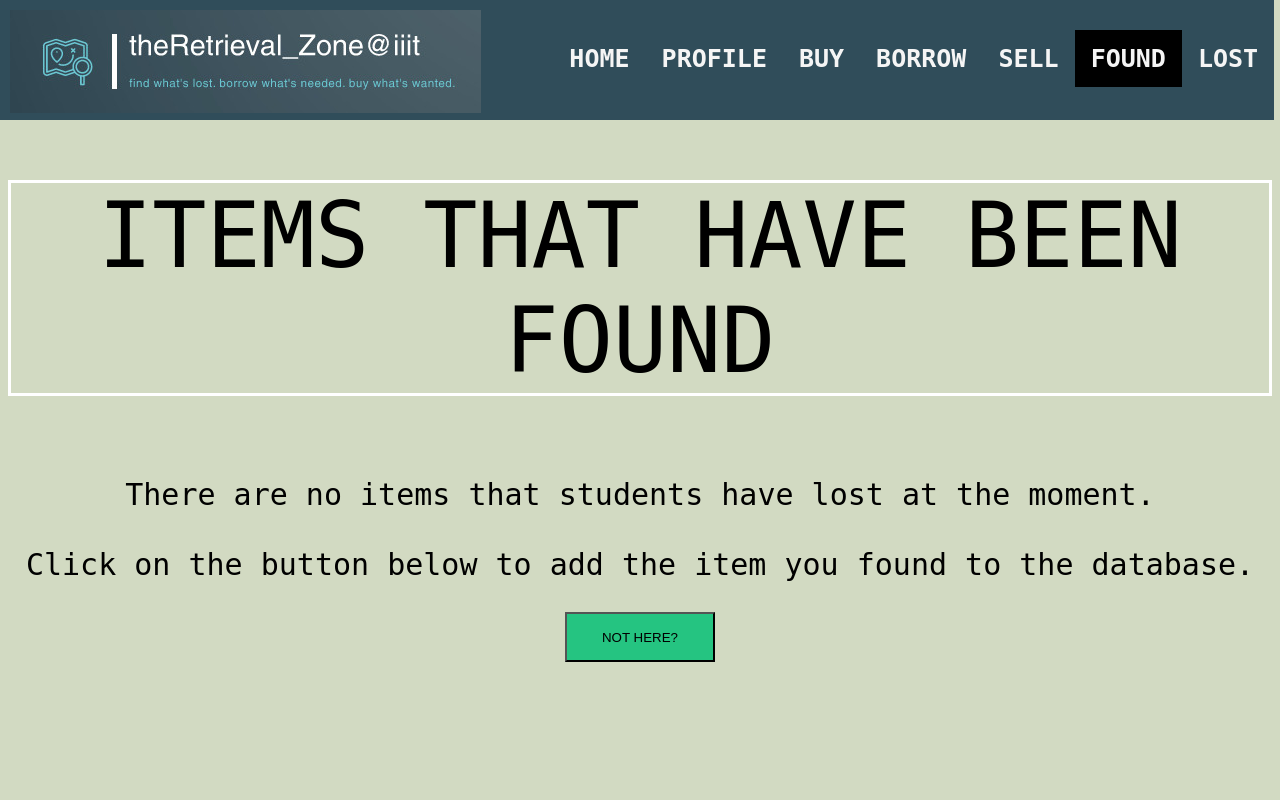
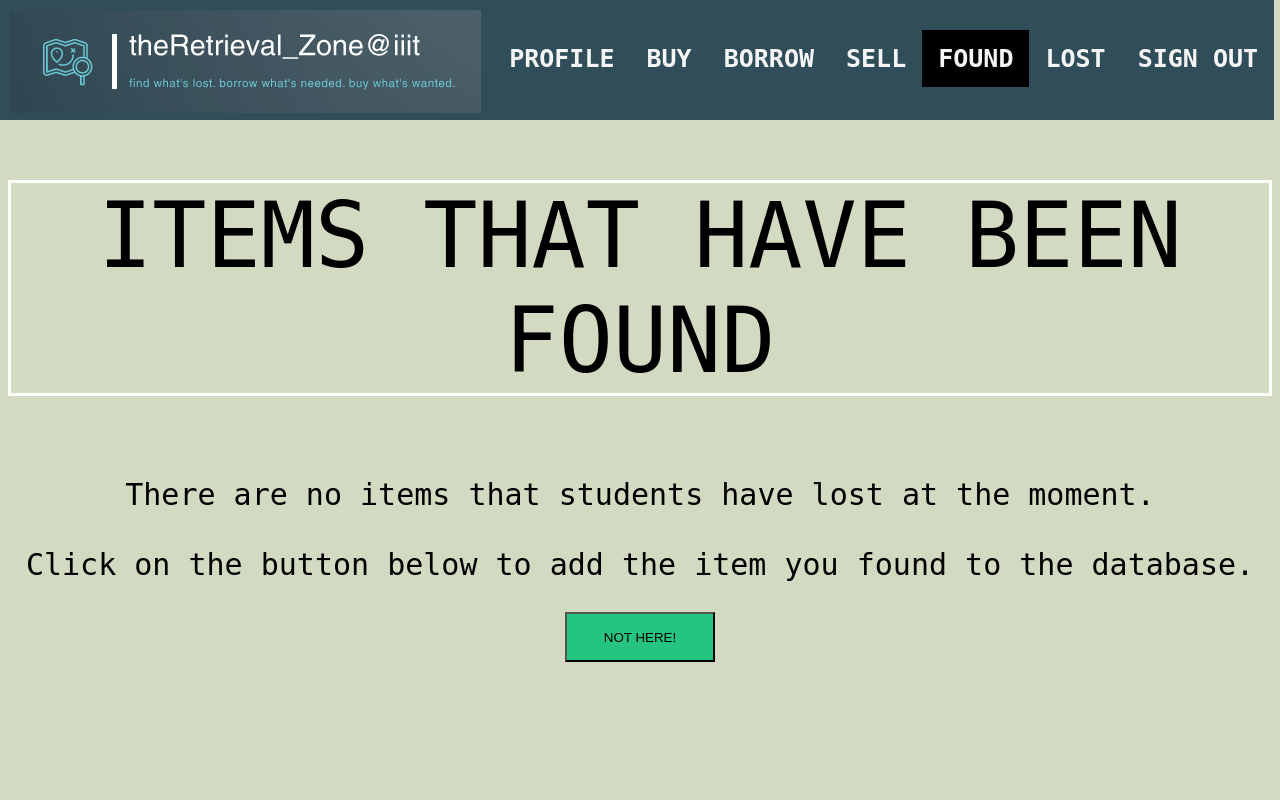
Before and after one commit to hemanth-sunkireddy/ISS_Hackhaton, a Flask app: page /foundView.html in a window 1280 px wide. Run offline with Flask 3, Linux system fonts and the light colour scheme; data that the repository does not hold is empty.

Commit message:
Update foundView.html

```diff
--- a/templates/foundView.html
+++ b/templates/foundView.html
@@ -50,6 +50,7 @@
 
 	body{
 	background-color:#D2DAC2;
+	overflow-x: hidden;
 }
 
 
@@ -65,6 +66,7 @@
 		</style>
 		<ul>
 			<img src="../static/logo.jpeg" style="margin-top:10px;margin-left:10px;">
+			<li><a href="/index.html">SIGN OUT</a></li>
 			<li><a href="/lostView.html">LOST</a></li>
 			<li><a href="/foundView.html" a class="active">FOUND</a></li>
 			<li><a href="/sell.html">SELL</a></li>
@@ -106,10 +108,9 @@
 <br>
 <p style="font-family:monospace;font-size:30px;text-align:center;">There are no items that students have lost at the moment.<br> <br> Click on the button below to add the item you found to the database.</p>
 {% endif %}
-
     <div style="text-align:center;margin-top:30px;">
       <a href="lostfoundAdd.html">
-        <button class="button-51" role="button" style="height:50px;width:150px;background-color:#25c481;">NOT HERE?</button>
+        <button class="button-51" role="button" style="height:50px;width:150px;background-color:#25c481;">NOT HERE!</button>
       </a>
     </div>
 
```
